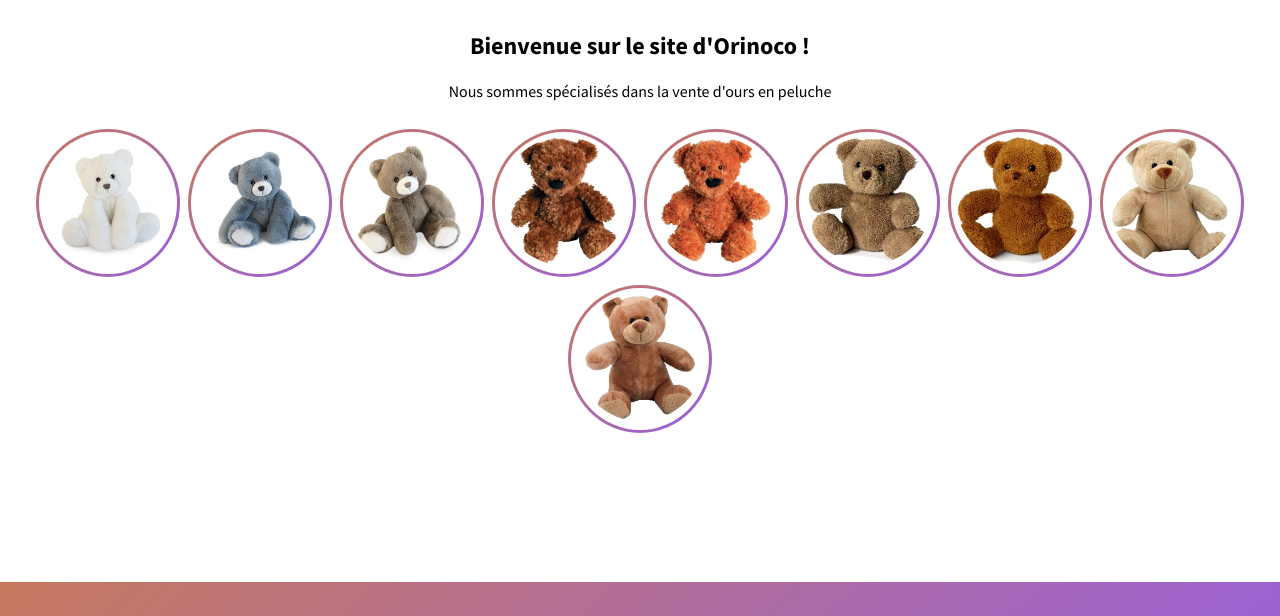
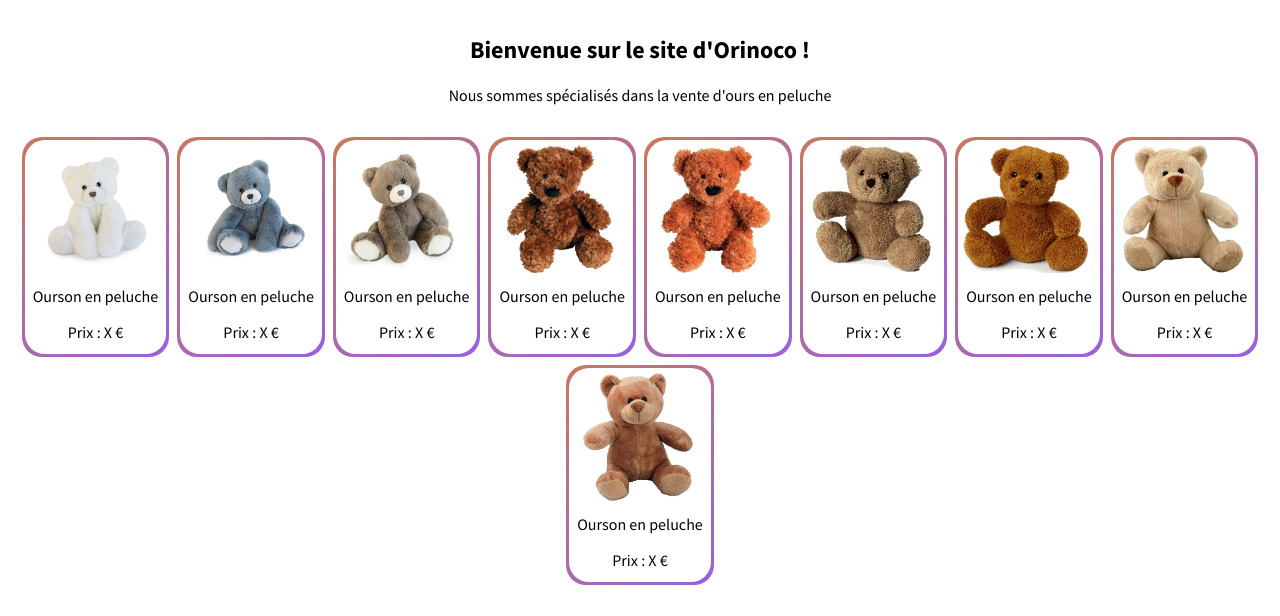
Before and after one commit to Kwaay/BenoitDumont_5_18092021, a website: page public/index.html in a window 1280 px wide. Shown: the part 54-670 px from the top of the page. Drawn offline with Linux system fonts and the light colour scheme.

Commit message:
Modifications Informations Teddy page d'accueil, affichage du prix unitaire et total, correction des chemins

```diff
--- a/public/css/style.css
+++ b/public/css/style.css
@@ -73,7 +73,7 @@ header img {
 
 /*--------------------- Index ----------------------*/
 #presentation {
-  padding: 1vh;
+  padding: 1.5vh;
   text-align: center;
 }
 
@@ -88,23 +88,27 @@ header img {
   width: 128px;
   height: auto;
   border: 1.5px solid;
-  border-radius: 50%;
+  border-radius: 30px;
 }
 
 .border-gradient {
   position: relative;
   background: linear-gradient(318deg, #9860e0, #c7795e);
   padding: 3px;
-  border-radius: 50%;
   margin: 0.5vh;
+  border-radius: 20px;
 }
-
 .module {
   background: white;
   color: white;
-  border-radius: 50%;
   padding: 0.5vh;
   cursor: pointer;
+  border-radius: 20px;
+}
+.specs {
+  padding: 1vh 0.5vh ;
+  color: black;
+  text-align: center;
 }
 
 /*--------------------- Shooping Cart ----------------------*/
@@ -117,6 +121,7 @@ header img {
 }
 
 .total {
+  padding-top: 1vh;
   font-size: 1.2rem;
 }
 
@@ -307,3 +312,11 @@ footer img {
     width: 128px;
   }
 }
+@media screen and (max-width: 310px) {
+  body {
+    padding-bottom: 280px;
+  }
+  footer {
+    height: initial;
+  }
+}
--- a/public/index.html
+++ b/public/index.html
@@ -27,46 +27,82 @@
                 <div class="border-gradient">
                     <div class="module">
                         <img src="/public/images/produits/1_blanc.jpg" alt="Ourson 1">
+                        <div class="specs">
+                            <p>Ourson en peluche</p>
+                            <span>Prix : X €</span>
+                        </div>
                     </div>
                 </div>
                 <div class="border-gradient">
                     <div class="module">
                         <img src="/public/images/produits/1_bleu.jpg" alt="Ourson 2">
+                        <div class="specs">
+                            <p>Ourson en peluche</p>
+                            <span>Prix : X €</span>
+                        </div>
                     </div>
                 </div>
                 <div class="border-gradient">
                     <div class="module">
                         <img src="/public/images/produits/1_marron.jpg" alt="Ourson 3">
+                        <div class="specs">
+                            <p>Ourson en peluche</p>
+                            <span>Prix : X €</span>
+                        </div>
                     </div>
                 </div>
                 <div class="border-gradient">
                     <div class="module">
                         <img src="/public/images/produits/2_marron.jpg" alt="Ourson 4">
+                        <div class="specs">
+                            <p>Ourson en peluche</p>
+                            <span>Prix : X €</span>
+                        </div>
                     </div>
                 </div>
                 <div class="border-gradient">
                     <div class="module">
                         <img src="/public/images/produits/2_orange.jpg" alt="Ourson 5">
+                        <div class="specs">
+                            <p>Ourson en peluche</p>
+                            <span>Prix : X €</span>
+                        </div>
                     </div>
                 </div>
                 <div class="border-gradient">
                     <div class="module">
                         <img src="/public/images/produits/3_beige.jpg" alt="Ourson 6">
+                        <div class="specs">
+                            <p>Ourson en peluche</p>
+                            <span>Prix : X €</span>
+                        </div>
                     </div>
                 </div>
                 <div class="border-gradient">
                     <div class="module">
                         <img src="/public/images/produits/3_brun.jpg" alt="Ourson 7">
+                        <div class="specs">
+                            <p>Ourson en peluche</p>
+                            <span>Prix : X €</span>
+                        </div>
                     </div>
                 </div>
                 <div class="border-gradient">
                     <div class="module">
                         <img src="/public/images/produits/4_beige.jpg" alt="Ourson 8">
+                        <div class="specs">
+                            <p>Ourson en peluche</p>
+                            <span>Prix : X €</span>
+                        </div>
                     </div>
                 </div>
                 <div class="border-gradient">
                     <div class="module">
                         <img src="/public/images/produits/4_marron.jpg" alt="Ourson 9">
+                        <div class="specs">
+                            <p>Ourson en peluche</p>
+                            <span>Prix : X €</span>
+                        </div>
                     </div>
                 </div>
 
```
Also changed, not shown: public/order-confirm.html (+3 -0 lines), public/product.html (+4 -1 lines), public/shopping-cart.html (+3 -3 lines).
